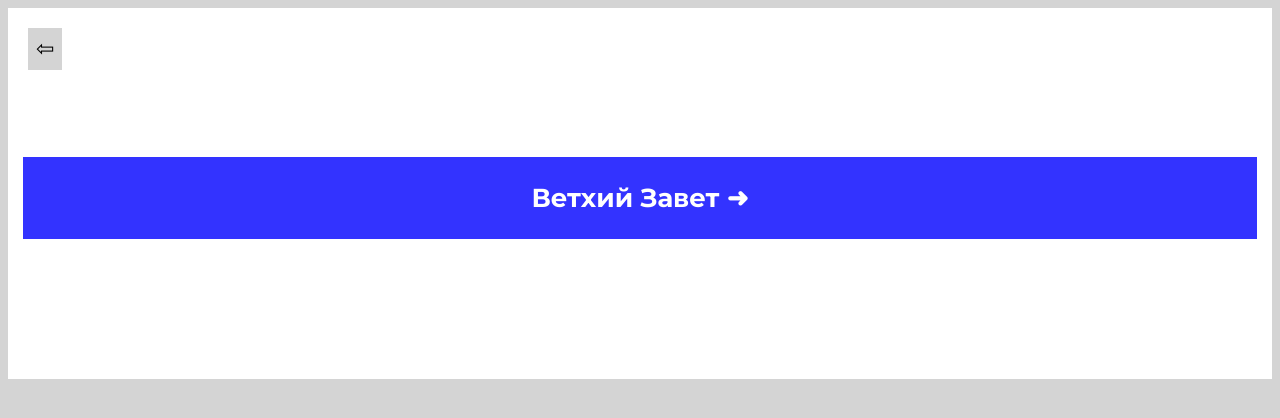
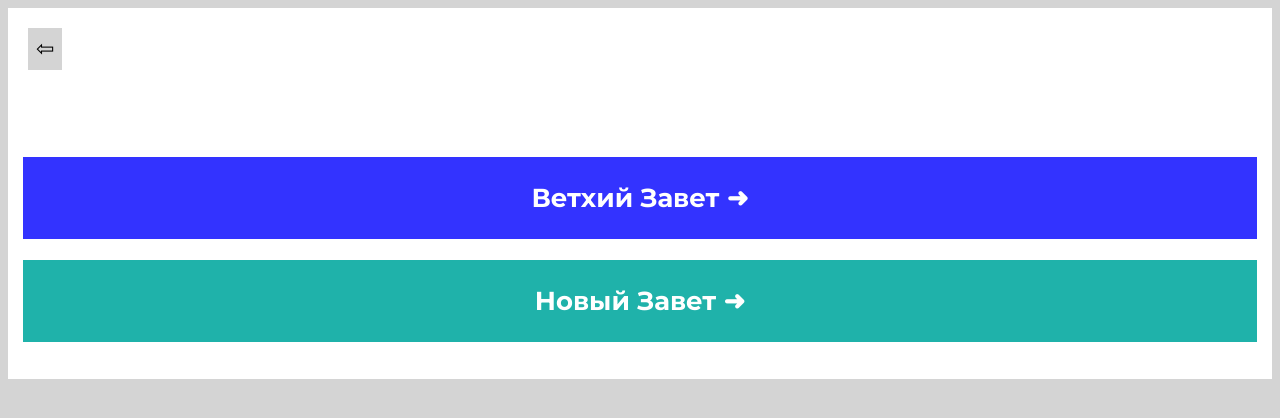
Before and after one commit to web-fullstack-dev/Bible-Verses-sub--main--RU, a plain HTML site: page index.html in a window 1280 px wide. Drawn offline with Linux system fonts and the light colour scheme.

Commit message:
Updated section.css

```diff
--- a/css/section.css
+++ b/css/section.css
@@ -20,6 +20,15 @@
   transform: scale(1.1);
 }
 
+.section__h1--lightseagreen {
+  background-color: hsl(177, 70%, 41%);
+}
+
+.section__h1--lightseagreen:active {
+  background-color: hsl(177, 70%, 46%);
+  transform: scale(1.1);
+}
+
 .section__h1--link {
   text-decoration: none;
   cursor: context-menu;
```
